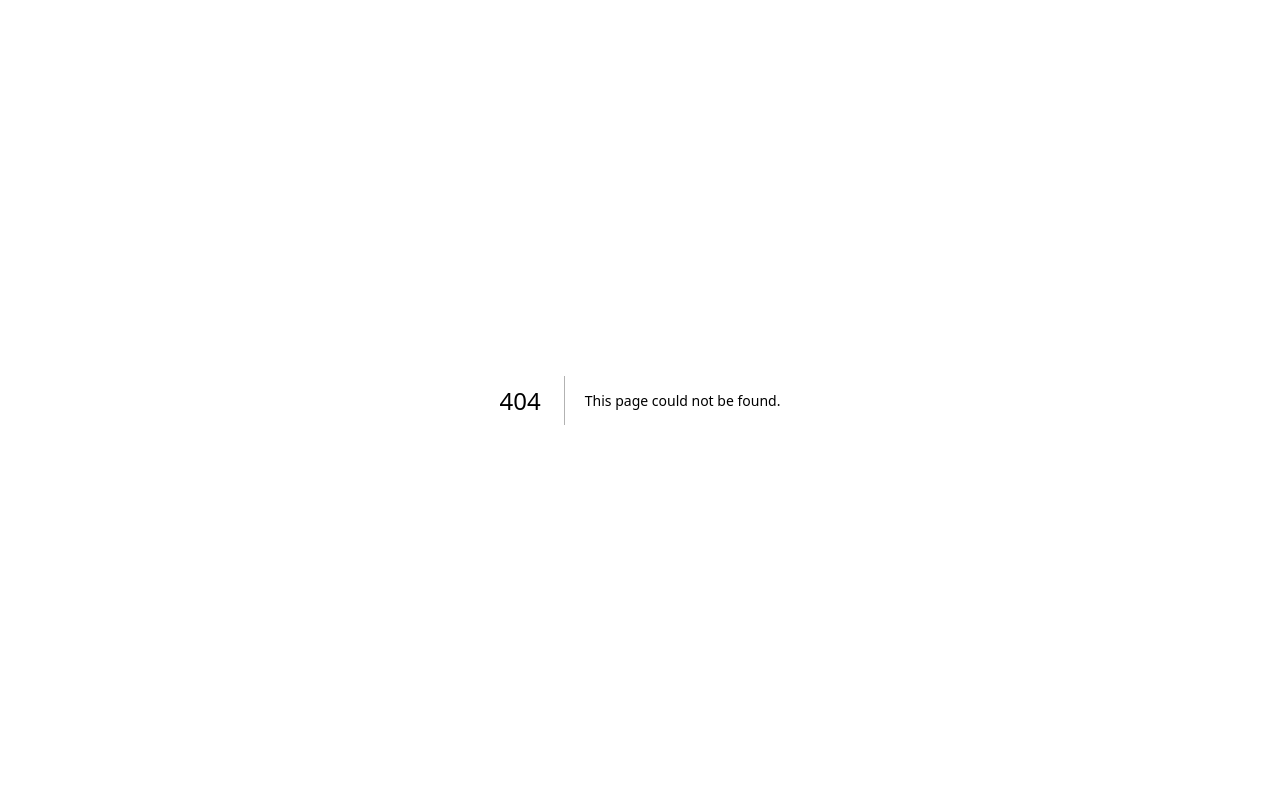
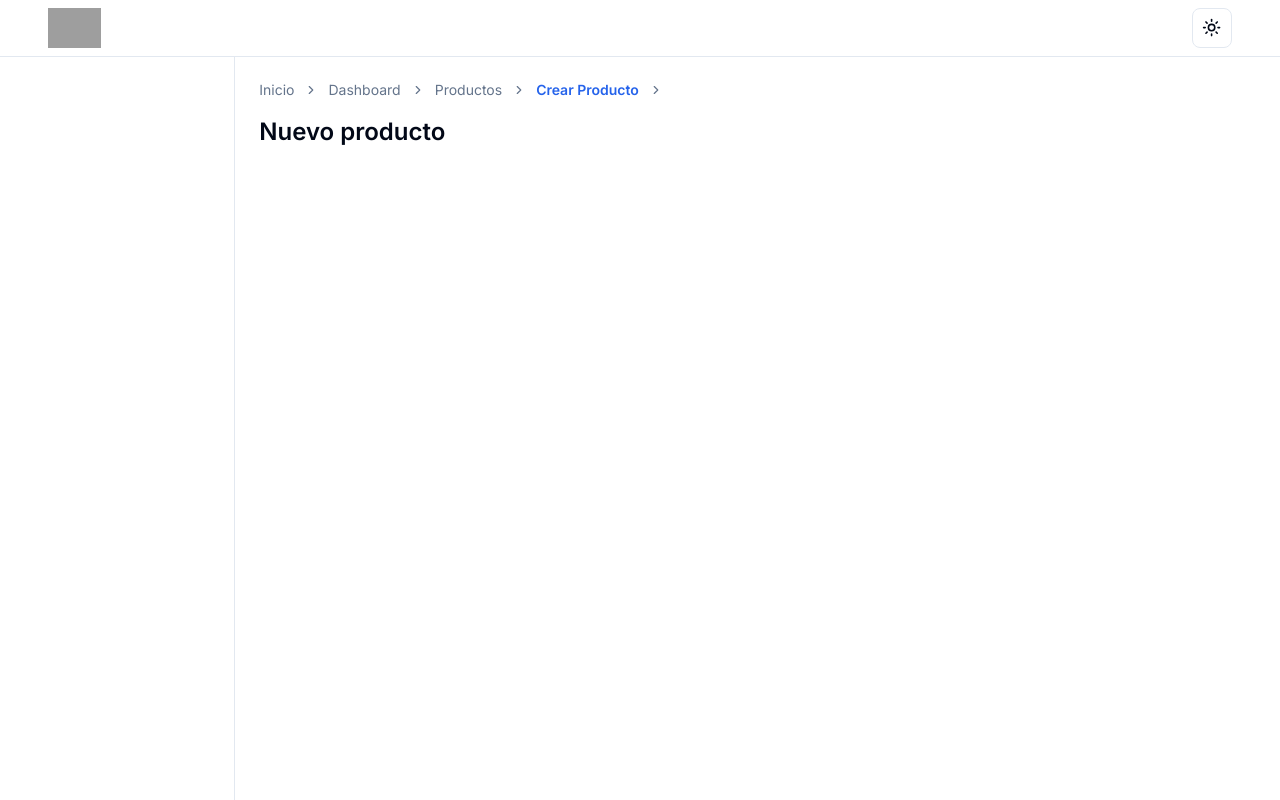
Before and after one commit to pablosecuen/carwash, a Next.js app: page /dashboard/products/new-product in a window 1280 px wide. Before the commit this address had no page. Built offline with nearby package versions, Linux system fonts and the light colour scheme; grey boxes are pictures that could not be loaded.

Commit message:
feat: add new product page

```diff
--- /dev/null
+++ b/src/app/(dashboard)/dashboard/(pages)/products/new-product/page.tsx
@@ -0,0 +1,10 @@
+import { Title } from '@/components/layout'
+import { ContainerPage } from '@/components/layout/page/ContainerPage'
+
+export default function NewProductPage() {
+  return (
+    <ContainerPage>
+      <Title title='Nuevo producto' />
+    </ContainerPage>
+  )
+}
```
